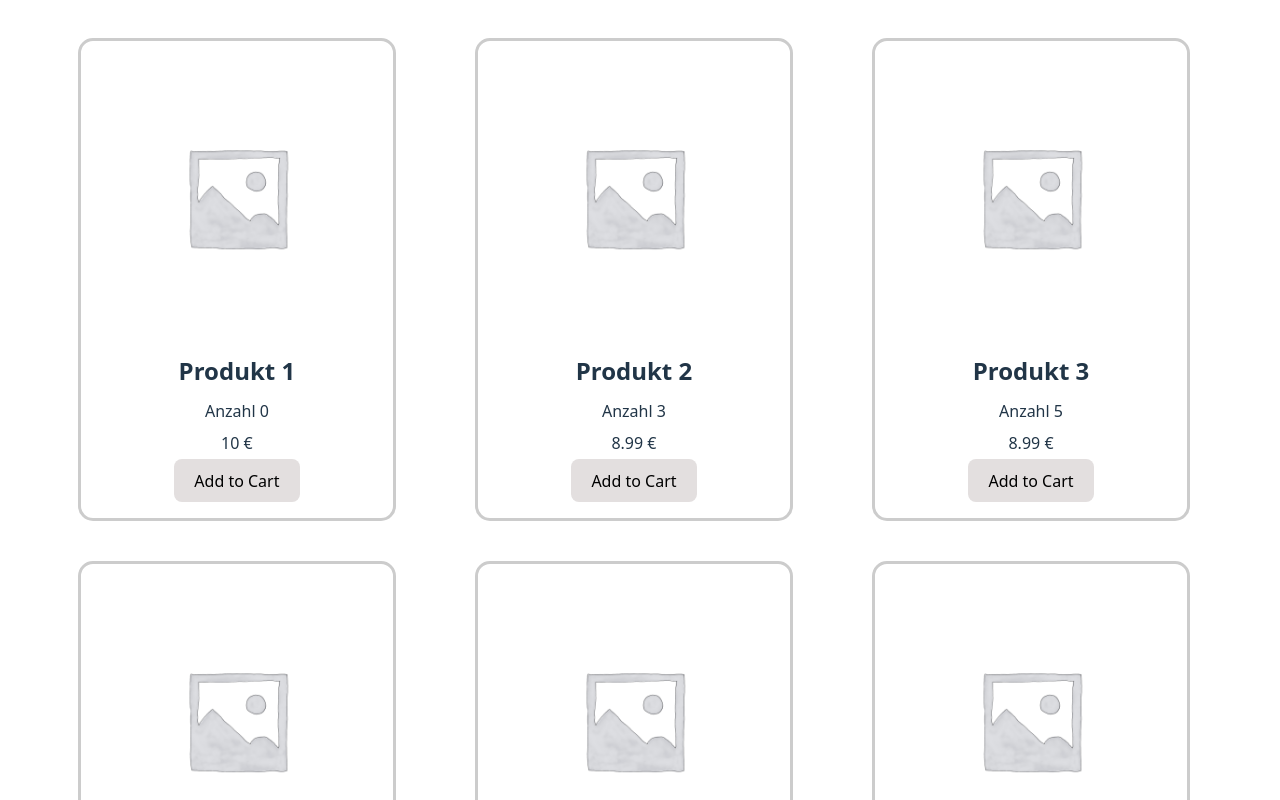
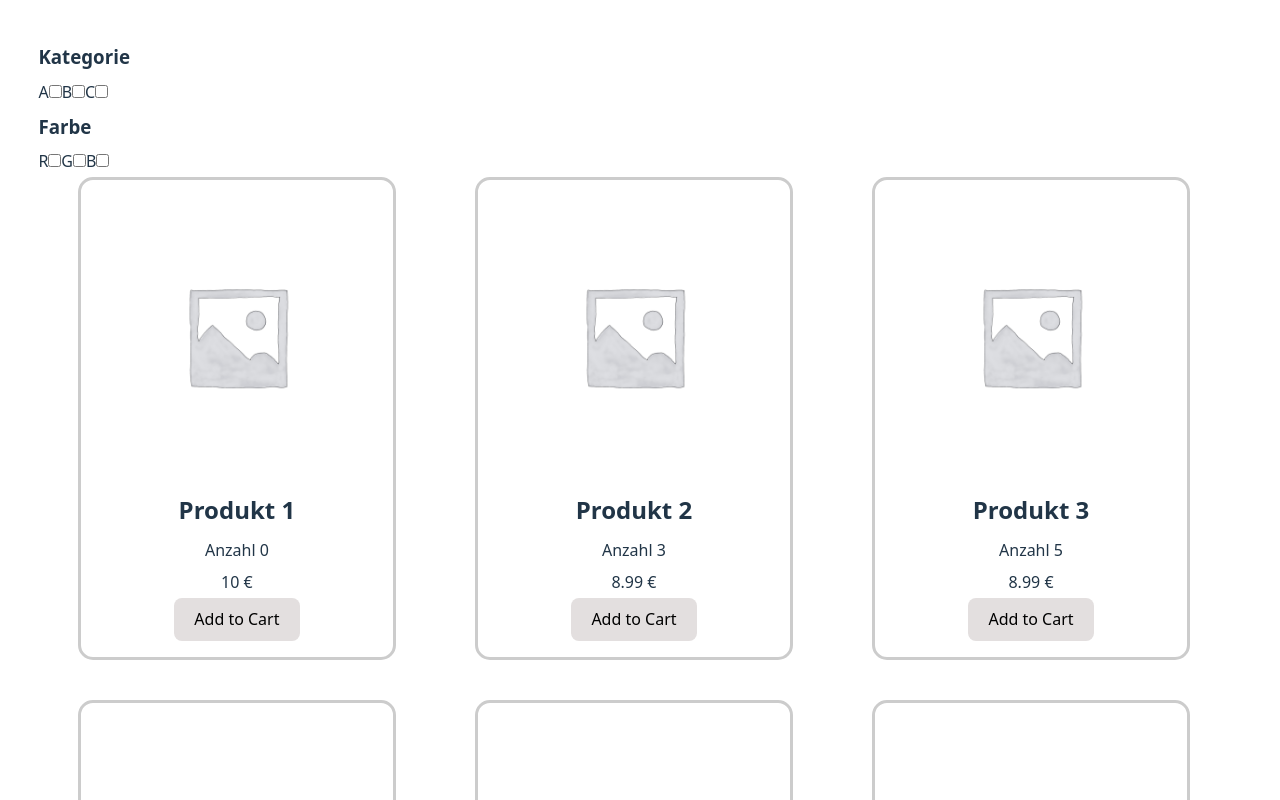
Before and after one commit to Anka-Ba/ABRIO-Case, a React (Vite) app in the folder frontend/: page / in a window 1280 px wide. Shown: the top 800 px of the page. Built offline with nearby package versions, Linux system fonts and the light colour scheme.

Commit message:
feat: added filter component

```diff
--- a/frontend/src/App.tsx
+++ b/frontend/src/App.tsx
@@ -1,10 +1,12 @@
 import "./App.css";
+import { Filter } from "./components/Filter/Filter";
 import { ProductList } from "./components/ProductList/ProductList";
 import { products } from "./data/Products";
 
 function App() {
   return (
     <>
+      <Filter />
       <ProductList products={products} />
     </>
   );
--- /dev/null
+++ b/frontend/src/components/Filter/Filter.tsx
@@ -0,0 +1,28 @@
+type CheckboxFilterProps = {
+  filterName: string;
+  labels: Array<string>;
+};
+
+const CheckboxFilter = ({ filterName, labels }: CheckboxFilterProps) => {
+  return (
+    <>
+      <h3>{filterName}</h3>
+      {/* Display one checkbox for each filter option */}
+      {labels.map((label) => (
+        <span key={label}>
+          <label htmlFor={label}>{label}</label>
+          <input type="checkbox" name={label} id={label} />
+        </span>
+      ))}
+    </>
+  );
+};
+
+export const Filter = () => {
+  return (
+    <div>
+      <CheckboxFilter filterName="Kategorie" labels={["A", "B", "C"]} />
+      <CheckboxFilter filterName="Farbe" labels={["R", "G", "B"]} />
+    </div>
+  );
+};
```
Also changed, not shown: 1 other file (tests, documents, lock files or other folders).
